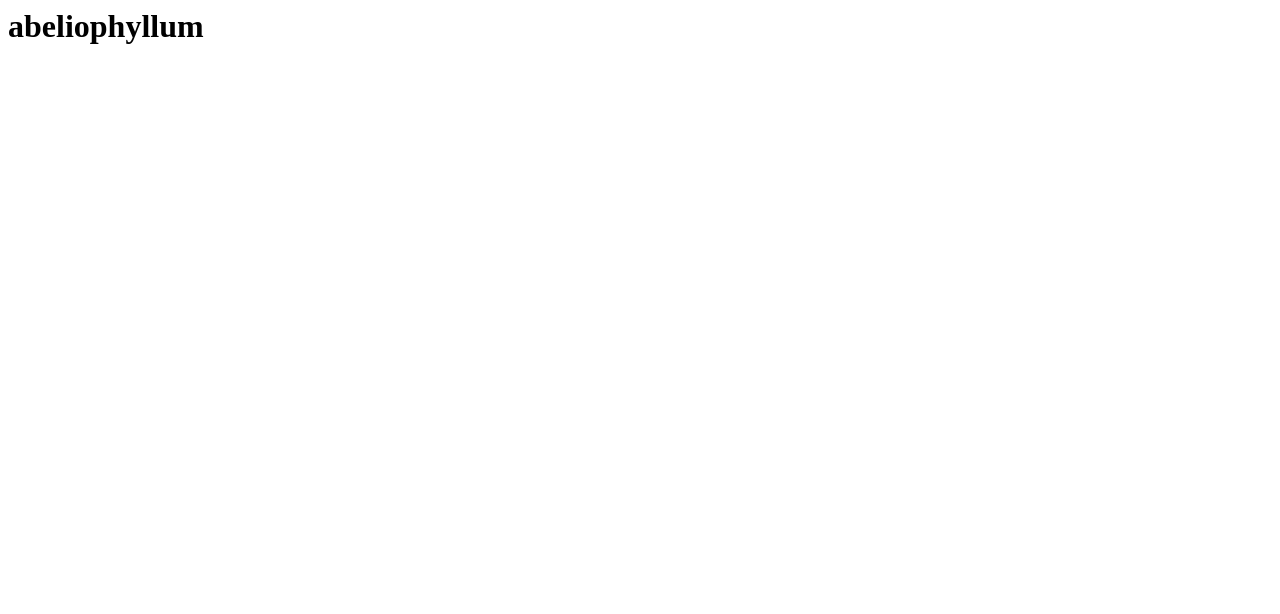
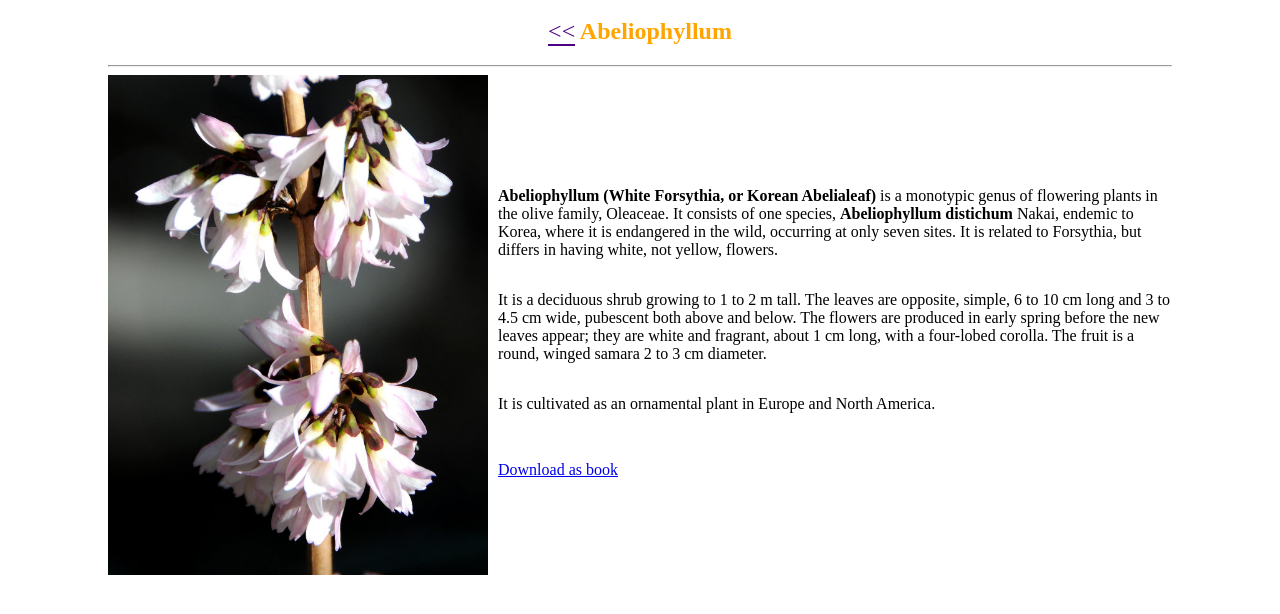
Before and after one commit to step-batch-7/flower-catalog-sravani-labala, a plain HTML site: page public/abeliophyllum.html in a window 1280 px wide. Drawn offline with Linux system fonts and the light colour scheme.

Commit message:
added second page of the website
the second page consists of a first flower along with its content

download option of the book is also there

```diff
--- a/public/abeliophyllum.html
+++ b/public/abeliophyllum.html
@@ -1 +1,38 @@
-<h1>abeliophyllum</h1>
+<html>
+  <head>
+    <link rel="stylesheet" href="css/abeliophyllum.css" />
+    <title>
+      Abeliophyllum
+    </title>
+  </head>
+  <body>
+    <div>
+      <h2><span>&lt&lt</span> Abeliophyllum</h2>
+      <hr />
+      <div id="content">
+        <img src="/images/pbase-Abeliophyllum.jpg" alt="Abeliophyllum" />
+        <div id="paragraph">
+          <p>
+            <b>Abeliophyllum (White Forsythia, or Korean Abelialeaf)</b>
+            is a monotypic genus of flowering plants in the olive family,
+            Oleaceae. It consists of one species,
+            <b>Abeliophyllum distichum</b> Nakai, endemic to Korea, where it is
+            endangered in the wild, occurring at only seven sites. It is related
+            to Forsythia, but differs in having white, not yellow, flowers.
+          </p>
+          <p>
+            It is a deciduous shrub growing to 1 to 2 m tall. The leaves are
+            opposite, simple, 6 to 10 cm long and 3 to 4.5 cm wide, pubescent
+            both above and below. The flowers are produced in early spring
+            before the new leaves appear; they are white and fragrant, about 1
+            cm long, with a four-lobed corolla. The fruit is a round, winged
+            samara 2 to 3 cm diameter.
+            <p> It is cultivated as an ornamental plant
+            in Europe and North America.</p>
+          </p>
+          <a href="/pdf/Abeliophyllum.pdf" download>Download as book</a>
+        </div>
+      </div>
+    </div>
+  </body>
+</html>
--- /dev/null
+++ b/public/css/abeliophyllum.css
@@ -0,0 +1,29 @@
+body {
+  padding: 10px 100px 0px 100px;
+}
+h2 {
+  text-align: center;
+  color: orange;
+  margin: 0 auto;
+}
+span {
+  color: indigo;
+  font-weight: 100;
+  border-bottom: 2.5px solid indigo;
+}
+hr {
+  margin-top: 20px;
+}
+#content {
+  display: flex;
+}
+img {
+  height: 500px;
+  width: 50%;
+}
+#paragraph {
+  display: flex;
+  justify-content: center;
+  flex-direction: column;
+  padding-left: 10px;
+}
--- a/public/css/home.css
+++ b/public/css/home.css
@@ -5,7 +5,7 @@ hr {
   margin-top: 20px;
   border: 1px solid gray;
 }
-#heading {
+h2 {
   text-align: right;
   color: orange;
   padding-right: 150px;
@@ -32,3 +32,38 @@ img {
   height: 600px;
   width: auto;
 }
+
+body {
+  padding: 10px 100px 0px 100px;
+}
+hr {
+  margin-top: 20px;
+  border: 1px solid gray;
+}
+h2 {
+  text-align: right;
+  color: orange;
+  padding-right: 150px;
+  margin: 0 auto;
+}
+#homePage {
+  display: flex;
+  flex-wrap: wrap;
+}
+#links {
+  display: flex;
+  flex-direction: column;
+  justify-content: center;
+  padding: 10px;
+}
+#bucket {
+  margin-left: auto;
+  border-color: white;
+}
+img {
+  border: 1px solid black;
+}
+#catalogImage {
+  height: 600px;
+  width: auto;
+}
```
Also changed, not shown: templates/home.html (+1 -1 lines), 1 other file.
